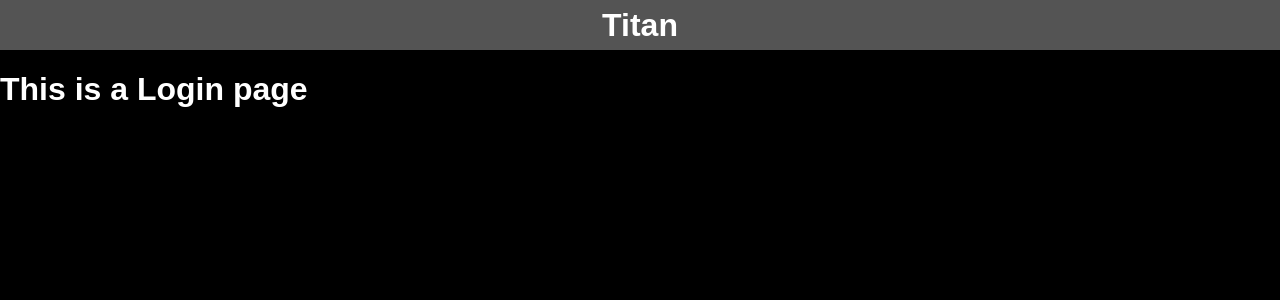
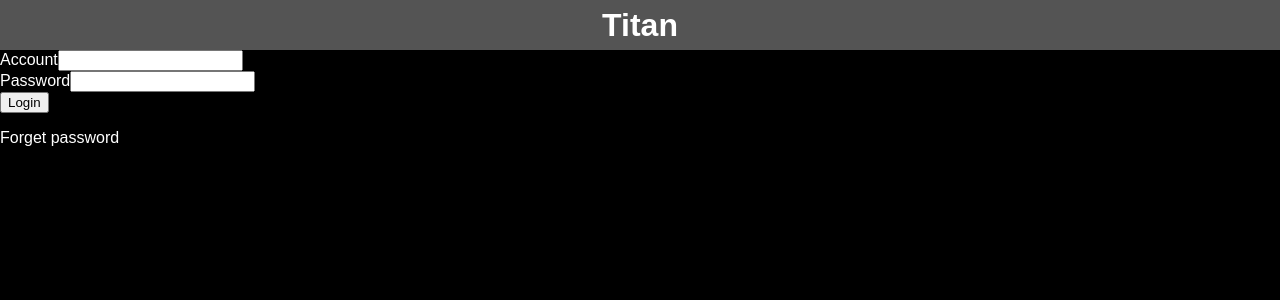
Before and after one commit to eruc1117/Titan_front_end, a Vue app: page / in a window 1280 px wide. Shown: the top 300 px of the page. Built offline with nearby package versions, Linux system fonts and the light colour scheme.

Commit message:
feat add login page's html tags

```diff
--- a/src/views/Login.vue
+++ b/src/views/Login.vue
@@ -1,5 +1,20 @@
 <template>
-  <div class="about">
-    <h1>This is a Login page</h1>
+  <div class="login">
+    <div class="account">
+    <label>Account</label>
+    <input type="text">
+    </div>
+    <div class="password">
+    <label>Password</label>
+    <input type="text">
+    </div>
+    <button>Login</button>
+    <p>Forget password</p>
   </div>
 </template>
+
+<style scoped>
+  .login {
+    width: 50%;
+  }
+</style>
```
